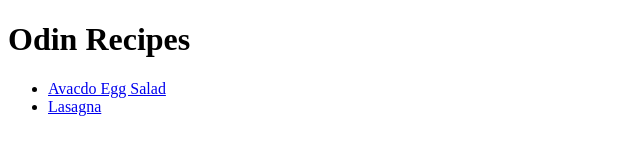
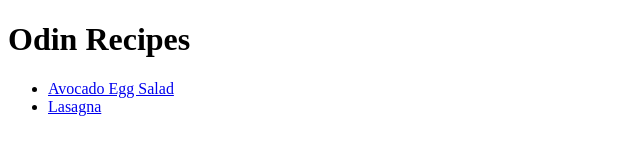
Before and after one commit to grgiri/odin-recipes, a plain HTML site: page index.html in a window 1280 px wide. Shown: the full height of the page, 0-640 px from the left. Drawn offline with Linux system fonts and the light colour scheme.

Commit message:
Fix typo in avocado egg salad link text

```diff
--- a/index.html
+++ b/index.html
@@ -9,7 +9,7 @@
     <h1>Odin Recipes</h1>
     <!-- link to navigate to recipes -->
      <ul>
-        <li><a href="recipes/avocadoeggsalad.html">Avacdo Egg Salad</a></li>
+        <li><a href="recipes/avocadoeggsalad.html">Avocado Egg Salad</a></li>
         <li><a href="recipes/lasagna.html">Lasagna</a></li>
 
      </ul>
```
